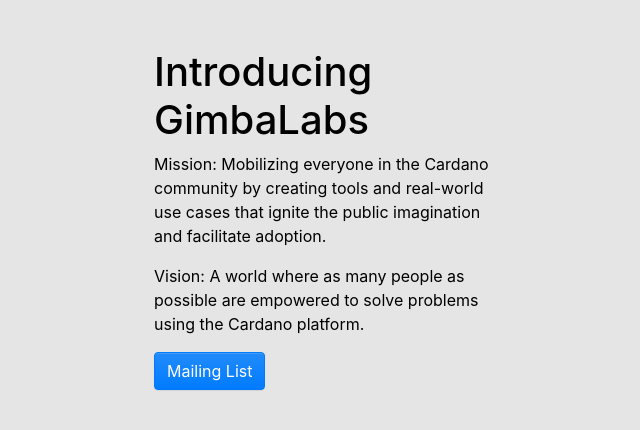
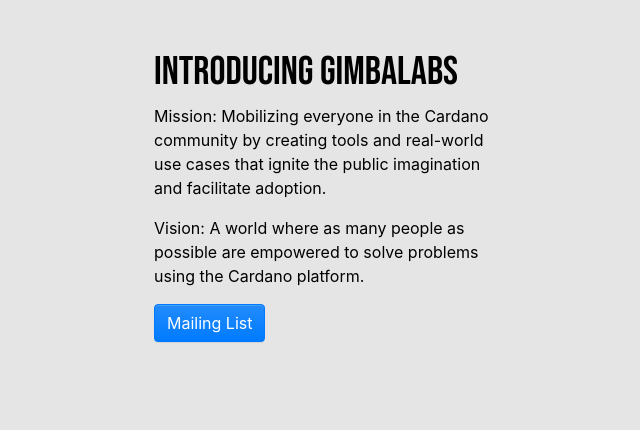
Before and after one commit to workshop-maybe/gl-test, a website with bundled scripts: page index.html in a window 1280 px wide. Shown: the whole page, without its empty margins (311-951 px from the left). Built offline with nearby package versions, Linux system fonts and the light colour scheme; files whose address does not match are found by name.

Commit message:
Change h1 font

```diff
--- a/scss/starter.scss
+++ b/scss/starter.scss
@@ -13,6 +13,11 @@
 //
 // Override Bootstrap here
 //
+
+// Custom Imports
+@import url(https://fonts.googleapis.com/css2?family=Bebas+Neue&display=swap);
+
+
 
 // Toggle global options
 $enable-gradients: true;
@@ -84,3 +89,7 @@
 body {
   padding: 3rem;
 }
+
+h1{
+  font-family: 'Bebas Neue', serif;
+}
```
Also changed, not shown: assets/css/starter.css, 1 other file.
